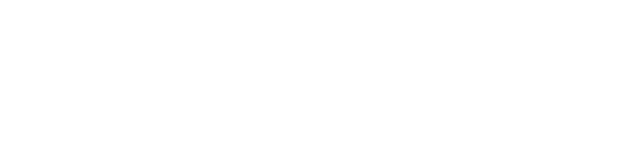
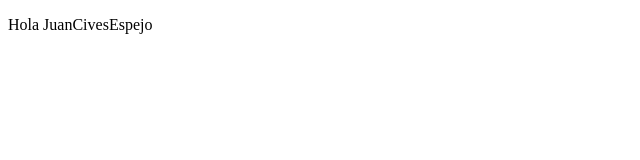
Before and after one commit to JuanCivesEspejoPruebas/ci-cd, a plain HTML site: page src/index.html in a window 1280 px wide. Shown: the whole page, without its empty margins (0-640 px from the left). Drawn offline with Linux system fonts and the light colour scheme.

Commit message:
feat: add body

```diff
--- a/src/index.html
+++ b/src/index.html
@@ -1,5 +1,5 @@
 <!DOCTYPE html>
 <html>
 <head><title></title></head>
-<body></body>
+<body><p>Hola JuanCivesEspejo</p></body>
 </html>
```
